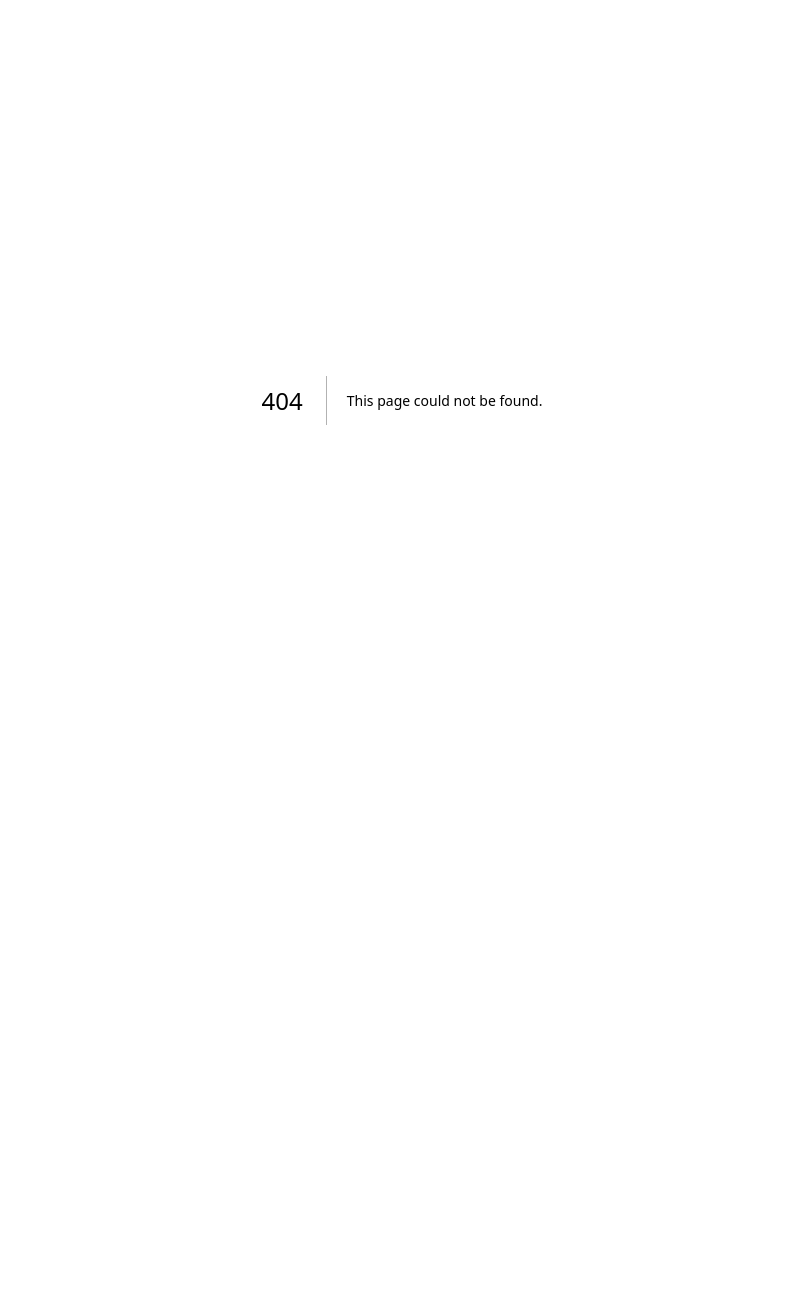
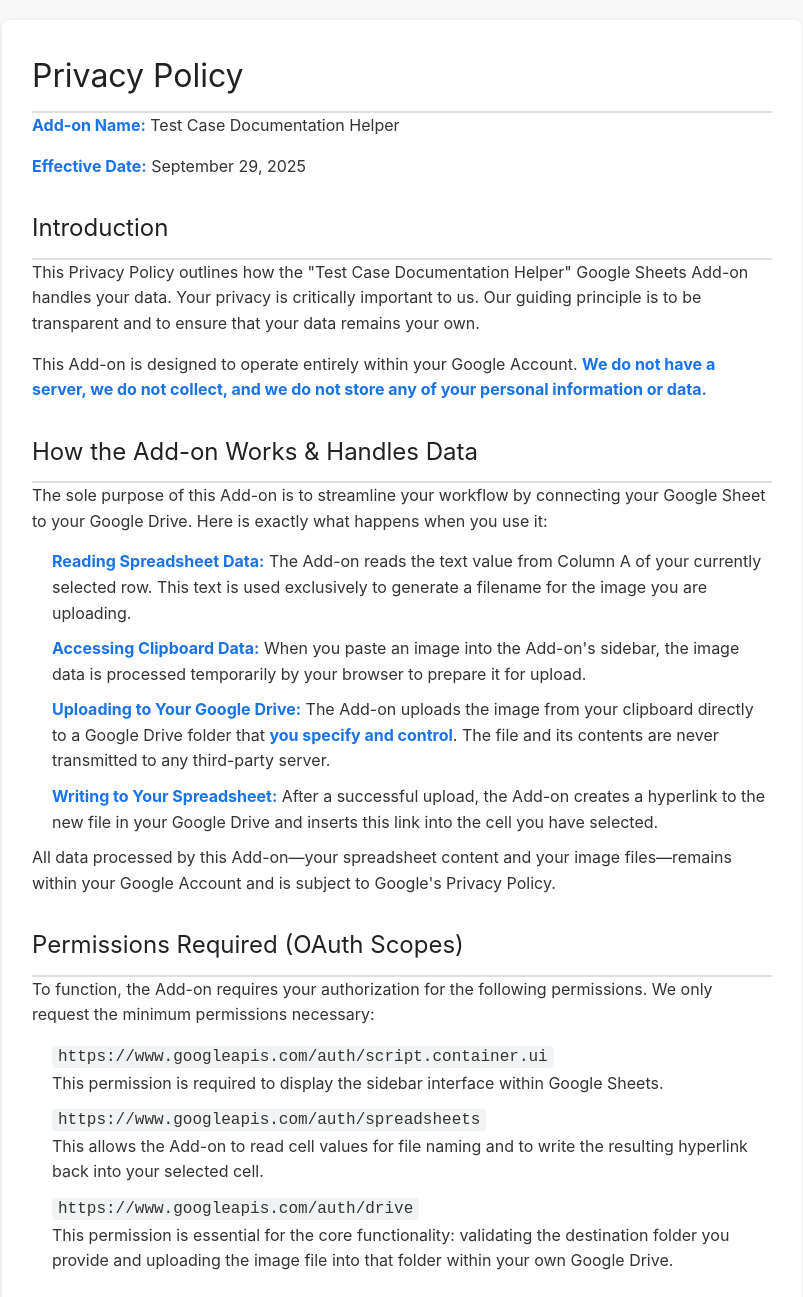
Before and after one commit to fajrulalam/quality-first-suite, a Next.js app: page /privacy-policy in a window 1280 px wide. Before the commit this address had no page. Shown: the top 1297 px of the page, without its empty margins (238-1041 px from the left). Before the commit the page ends 800 px from the top, so only its background shows below. Built offline with nearby package versions, Linux system fonts and the light colour scheme.

Commit message:
privacy policy

```diff
--- /dev/null
+++ b/src/app/privacy-policy/page.tsx
@@ -0,0 +1,191 @@
+import React from "react";
+
+export const metadata = {
+  title: "Privacy Policy for Test Case Documentation Helper",
+};
+
+const PrivacyPolicyPage = () => {
+  return (
+    <>
+      <style>{`
+        body {
+            font-family: -apple-system, BlinkMacSystemFont, 'Segoe UI', Roboto, Helvetica, Arial, sans-serif;
+            line-height: 1.6;
+            color: #333;
+            background-color: #f9f9f9;
+            margin: 0;
+            padding: 20px;
+        }
+        .container {
+            max-width: 800px;
+            margin: 0 auto;
+            background-color: #ffffff;
+            padding: 30px;
+            border-radius: 8px;
+            box-shadow: 0 2px 10px rgba(0,0,0,0.1);
+        }
+        h1, h2 {
+            color: #202124;
+            border-bottom: 2px solid #e0e0e0;
+            padding-bottom: 10px;
+        }
+        h1 {
+            font-size: 2em;
+        }
+        h2 {
+            font-size: 1.5em;
+            margin-top: 30px;
+        }
+        p {
+            margin-bottom: 15px;
+        }
+        strong {
+            color: #1a73e8;
+        }
+        code {
+            background-color: #f1f3f4;
+            padding: 2px 6px;
+            border-radius: 4px;
+            font-family: 'Courier New', Courier, monospace;
+        }
+        ul {
+            padding-left: 20px;
+        }
+        li {
+            margin-bottom: 10px;
+        }
+        .footer {
+            margin-top: 40px;
+            text-align: center;
+            font-size: 0.9em;
+            color: #5f6368;
+        }
+    `}</style>
+      <div className="container">
+        <h1>Privacy Policy</h1>
+        <p>
+          <strong>Add-on Name:</strong> Test Case Documentation Helper
+        </p>
+        <p>
+          <strong>Effective Date:</strong> September 29, 2025
+        </p>
+
+        <h2>Introduction</h2>
+        <p>
+          This Privacy Policy outlines how the &quot;Test Case Documentation
+          Helper&quot; Google Sheets Add-on handles your data. Your privacy is
+          critically important to us. Our guiding principle is to be transparent
+          and to ensure that your data remains your own.
+        </p>
+        <p>
+          This Add-on is designed to operate entirely within your Google
+          Account.{" "}
+          <strong>
+            We do not have a server, we do not collect, and we do not store any
+            of your personal information or data.
+          </strong>
+        </p>
+
+        <h2>How the Add-on Works &amp; Handles Data</h2>
+        <p>
+          The sole purpose of this Add-on is to streamline your workflow by
+          connecting your Google Sheet to your Google Drive. Here is exactly
+          what happens when you use it:
+        </p>
+        <ul>
+          <li>
+            <strong>Reading Spreadsheet Data:</strong> The Add-on reads the text
+            value from Column A of your currently selected row. This text is
+            used exclusively to generate a filename for the image you are
+            uploading.
+          </li>
+          <li>
+            <strong>Accessing Clipboard Data:</strong> When you paste an image
+            into the Add-on&apos;s sidebar, the image data is processed
+            temporarily by your browser to prepare it for upload.
+          </li>
+          <li>
+            <strong>Uploading to Your Google Drive:</strong> The Add-on uploads
+            the image from your clipboard directly to a Google Drive folder that{" "}
+            <strong>you specify and control</strong>. The file and its contents
+            are never transmitted to any third-party server.
+          </li>
+          <li>
+            <strong>Writing to Your Spreadsheet:</strong> After a successful
+            upload, the Add-on creates a hyperlink to the new file in your
+            Google Drive and inserts this link into the cell you have selected.
+          </li>
+        </ul>
+        <p>
+          All data processed by this Add-on—your spreadsheet content and your
+          image files—remains within your Google Account and is subject to{" "}
+          <a href="https://policies.google.com/privacy" target="_blank">
+            Google&apos;s Privacy Policy
+          </a>
+          .
+        </p>
+
+        <h2>Permissions Required (OAuth Scopes)</h2>
+        <p>
+          To function, the Add-on requires your authorization for the following
+          permissions. We only request the minimum permissions necessary:
+        </p>
+        <ul>
+          <li>
+            <code>https://www.googleapis.com/auth/script.container.ui</code>
+            <br />
+            This permission is required to display the sidebar interface within
+            Google Sheets.
+          </li>
+          <li>
+            <code>https://www.googleapis.com/auth/spreadsheets</code>
+            <br />
+            This allows the Add-on to read cell values for file naming and to
+            write the resulting hyperlink back into your selected cell.
+          </li>
+          <li>
+            <code>https://www.googleapis.com/auth/drive</code>
+            <br />
+            This permission is essential for the core functionality: validating
+            the destination folder you provide and uploading the image file into
+            that folder within your own Google Drive.
+          </li>
+        </ul>
+
+        <h2>Data Storage and Sharing</h2>
+        <p>
+          The &quot;Test Case Documentation Helper&quot; Add-on is a client-side
+          tool. It does not have its own database or server-side storage. It
+          does not collect, store, or share any of your Personally Identifiable
+          Information (PII), spreadsheet data, or files with any third parties.
+        </p>
+
+        <h2>Changes to This Privacy Policy</h2>
+        <p>
+          We may update this Privacy Policy in the future if the Add-on&apos;s
+          functionality changes. We will notify you of any significant changes
+          by updating the policy within our Google Workspace Marketplace
+          listing. We encourage you to review this policy periodically.
+        </p>
+
+        <h2>Contact Us</h2>
+        <p>
+          If you have any questions or concerns about this Privacy Policy,
+          please contact the developer:
+        </p>
+        <p>
+          <strong>M Fajrul Alam</strong>
+        </p>
+        <p>
+          Email: <strong>fajrulalam01@gmail.com</strong>
+        </p>
+
+        <div className="footer">
+          <p>Thank you for using Test Case Documentation Helper.</p>
+        </div>
+      </div>
+    </>
+  );
+};
+
+export default PrivacyPolicyPage;
```
